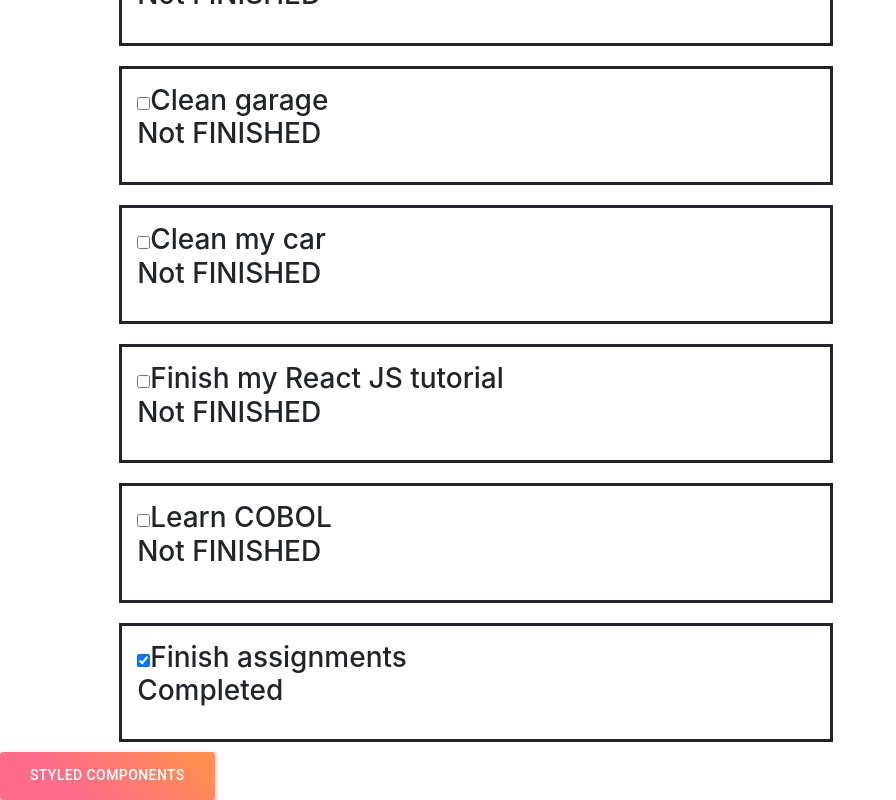
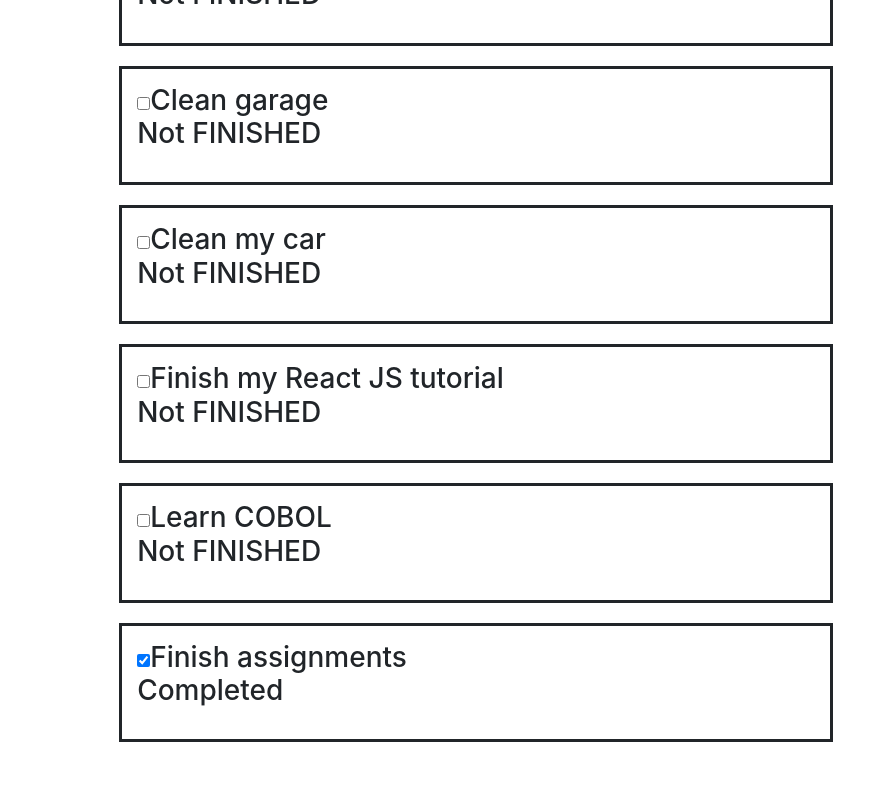
Before and after one commit to aondoe/toDoApp, a React (Create React App) app in the folder todo/: page / in a window 1280 px wide. Shown: the part 557-1357 px from the top of the page, without its empty margins (0-896 px from the left). After the commit the page ends 1309 px from the top, so only its background shows below. Built offline with nearby package versions, Linux system fonts and the light colour scheme.

Commit message:
-Commented out button at the bottom of the -ToDoModel.js file. Thinking about putting everything on the -ToDoFormat.js file.

```diff
--- a/todo/src/ToDoModel.js
+++ b/todo/src/ToDoModel.js
@@ -16,7 +16,12 @@ function ToDoModel(){
             <h1 id="todoHead">To Do List</h1>
                 {ourTasks}
 
-            <MyButton>Testing the Material UI style</MyButton>
+            {/*
+            This line below is for a button using Material UI. Pretty cool stuff.
+
+                <MyButton>Testing the Material UI style</MyButton>
+
+             */}
         </div>
 
     )
```
